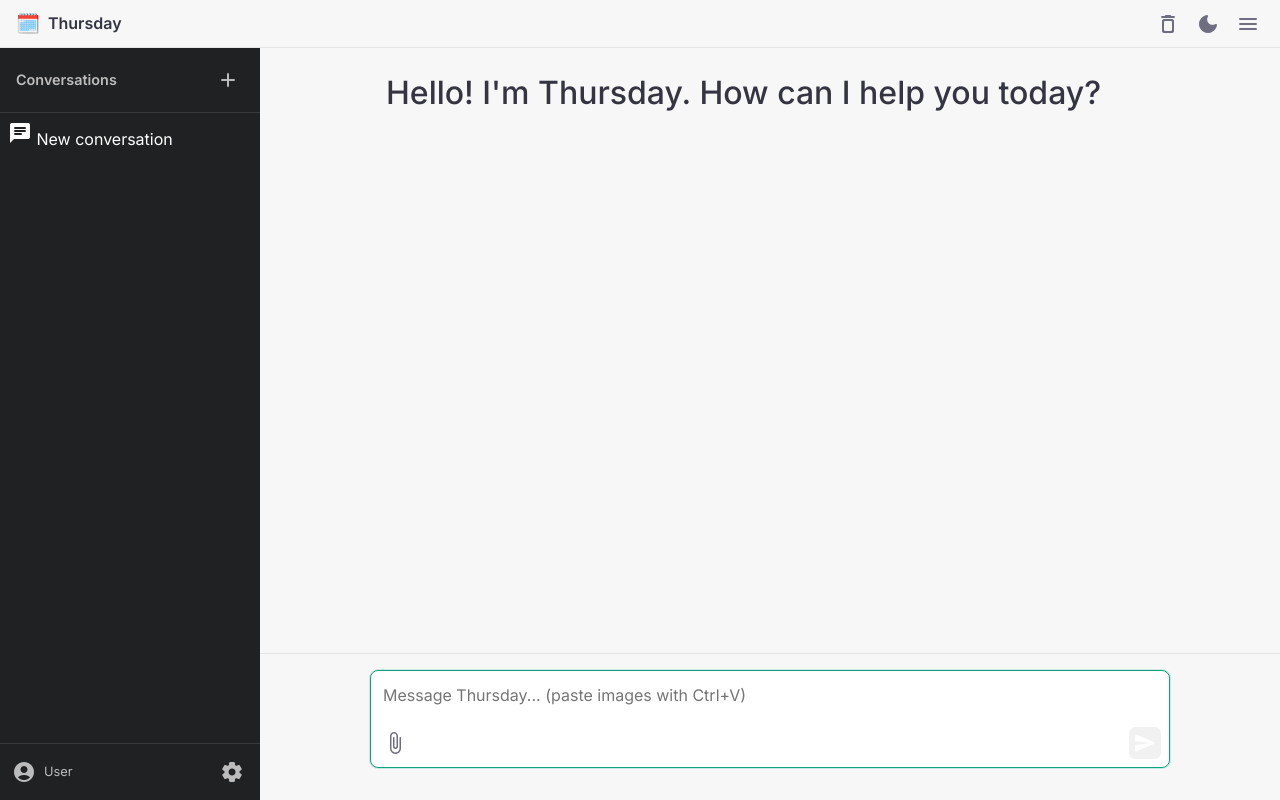
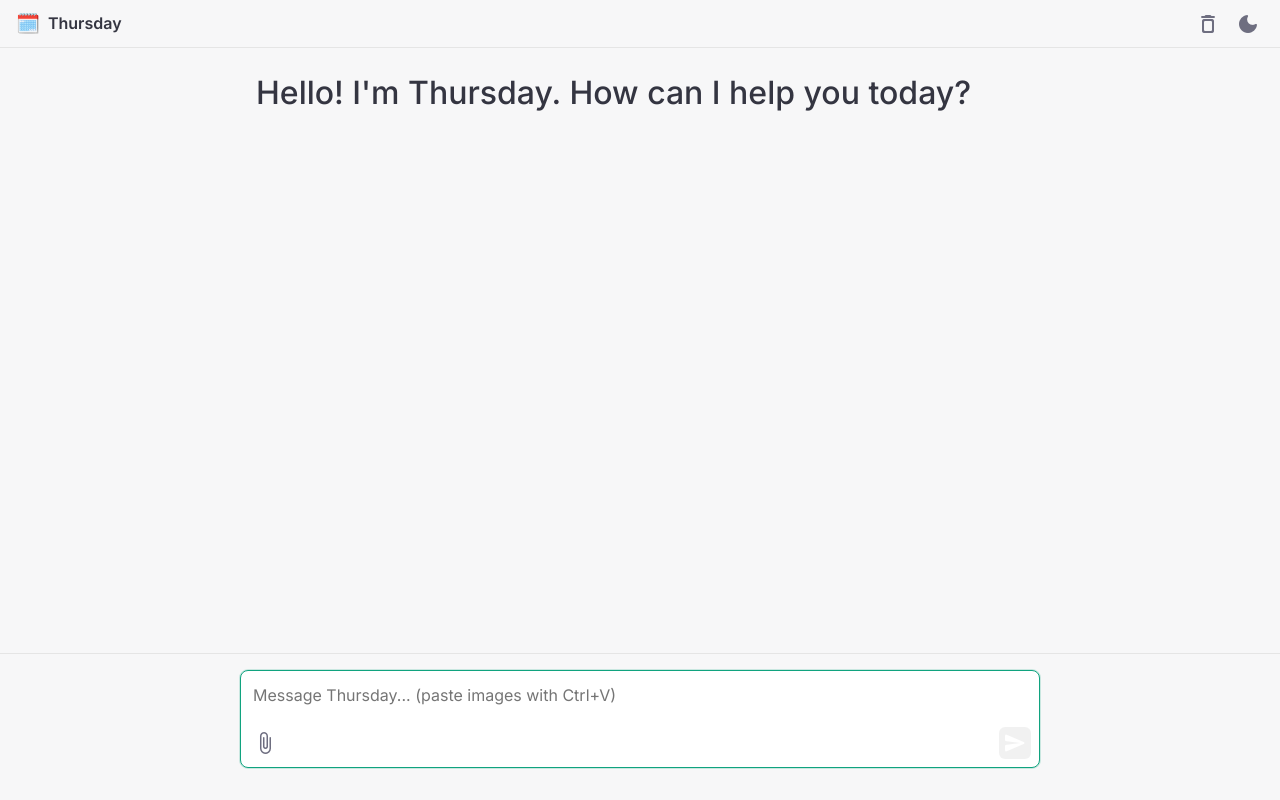
Before and after one commit to DragonL57/Thursday, a Flask app: page / in a window 1280 px wide. Run offline with Flask 3, Linux system fonts and the light colour scheme; some libraries are stand-ins or nearby versions.

Commit message:
Remove sidebar component and related styles; update settings modal functionality for improved robustness

```diff
--- a/static/css/layout.css
+++ b/static/css/layout.css
@@ -47,59 +47,15 @@
     overflow: hidden;
 }
 
-/* Sidebar */
-.sidebar {
-    width: var(--sidebar-width);
-    background-color: var(--sidebar-bg);
+/* Sidebar styles removed */
+
+/* Content area should take full width now */
+.content-area {
+    flex: 1;
     display: flex;
     flex-direction: column;
-    transition: transform 0.3s ease;
-    z-index: 5;
-    color: #ffffff;
-}
-
-.sidebar-header {
-    padding: 1rem;
-    border-bottom: 1px solid rgba(255, 255, 255, 0.1);
-    display: flex;
-    justify-content: space-between;
-    align-items: center;
-}
-
-.sidebar-header h3 {
-    font-size: 0.9rem;
-    font-weight: 600;
-    color: rgba(255, 255, 255, 0.7);
-}
-
-.conversation-list {
-    flex: 1;
-    overflow-y: auto;
-    padding: 0.5rem;
-}
-
-.sidebar-footer {
-    padding: 0.75rem;
-    border-top: 1px solid rgba(255, 255, 255, 0.1);
-    display: flex;
-    justify-content: space-between;
-    align-items: center;
-}
-
-.user-info {
-    display: flex;
-    align-items: center;
-    gap: 0.5rem;
-    color: rgba(255, 255, 255, 0.7);
-}
-
-.user-avatar {
-    color: rgba(255, 255, 255, 0.7);
-}
-
-.user-name {
-    font-size: 0.8rem;
-    color: rgba(255, 255, 255, 0.7);
+    overflow: hidden;
+    background-color: var(--content-bg);
 }
 
 /* Chat container */
@@ -109,7 +65,8 @@
     flex-direction: column;
     position: relative;
     background-color: var(--bg-color);
-    width: 100%; /* Ensure full width */
+    max-width: 100%;
+    width: 100%;
 }
 
 .messages {
--- a/static/css/utilities.css
+++ b/static/css/utilities.css
@@ -3,20 +3,9 @@
     display: none !important;
 }
 
-/* Responsive design */
+/* Responsive design - updated without sidebar references */
 @media (max-width: 992px) {
-    .sidebar {
-        position: absolute;
-        top: 0;
-        left: 0;
-        height: 100%;
-        transform: translateX(-100%);
-        z-index: 20;
-    }
-
-    .sidebar.open {
-        transform: translateX(0);
-    }
+    /* Sidebar-related styles removed */
 
     .mobile-only {
         display: flex;
--- a/static/js/app.js
+++ b/static/js/app.js
@@ -3,7 +3,6 @@ import { adjustTextareaHeight } from './utils/dom.js';
 import { resetConversation } from './utils/api.js';
 import { MessagingComponent } from './components/messaging.js';
 import { ThemeManager } from './components/theme.js';
-import { SidebarManager } from './components/sidebar.js';
 import { SettingsManager } from './components/settings.js';
 
 // Initialize the app when DOM is fully loaded
@@ -19,9 +18,9 @@ document.addEventListener('DOMContentLoaded', () => {
         messageForm: document.getElementById('messageForm'),
         loadingIndicator: document.getElementById('loadingIndicator'),
         toggleThemeButton: document.getElementById('toggleTheme'),
-        toggleSidebarButton: document.getElementById('toggleSidebar'),
         clearChatButton: document.getElementById('clearChat'),
-        settingsButton: document.getElementById('settingsButton'),
+        // settingsButton was causing errors - it doesn't exist in the HTML
+        settingsButton: null,
         settingsModal: document.getElementById('settingsModal'),
         closeModalButtons: document.querySelectorAll('.close-modal'),
         saveSettingsButton: document.getElementById('saveSettings'),
@@ -30,22 +29,72 @@ document.addEventListener('DOMContentLoaded', () => {
         maxTokensInput: document.getElementById('maxTokensInput'),
         modelSelect: document.getElementById('modelSelect'),
         saveChatHistory: document.getElementById('saveChatHistory'),
-        sidebar: document.querySelector('.sidebar'),
         suggestionChips: document.querySelectorAll('.chip'),
         attachButton: document.getElementById('attachButton')
     };
 
     // Ensure loading indicator is hidden on page load
+    if (elements.loadingIndicator) {
         elements.loadingIndicator.classList.add('hidden');
+    }
+
+    // Make sure all required DOM elements are present
+    const requiredElements = [
+        'userInput', 'sendButton', 'messagesContainer', 'messageForm', 'loadingIndicator'
+    ];
+
+    let missingElements = false;
+    requiredElements.forEach(elementName => {
+        if (!elements[elementName]) {
+            console.error(`Required DOM element '${elementName}' not found`);
+            missingElements = true;
+        }
+    });
+
+    if (missingElements) {
+        console.error('Some required DOM elements are missing. Chat functionality may not work properly.');
+    }
 
     // Initialize components
+    try {
+        // Only initialize components if we have the necessary elements
+        if (!missingElements) {
             const messagingComponent = new MessagingComponent(elements);
+            window.messagingComponent = messagingComponent; // Expose globally
+
+            if (elements.toggleThemeButton) {
                 const themeManager = new ThemeManager(elements.toggleThemeButton);
-    const sidebarManager = new SidebarManager(elements.toggleSidebarButton, elements.sidebar);
+            }
+
+            // Only initialize SettingsManager if both settingsModal and messagingComponent exist
+            if (elements.settingsModal && messagingComponent) {
                 const settingsManager = new SettingsManager(elements, messagingComponent);
+            }
 
-    // Expose messaging component globally so attachButton can access it
-    window.messagingComponent = messagingComponent;
+            // Add a direct event listener for form submission
+            if (elements.messageForm) {
+                elements.messageForm.addEventListener('submit', (e) => {
+                    e.preventDefault();
+                    console.log('Form submission detected');
+
+                    const message = elements.userInput.value.trim();
+                    if (message && !messagingComponent.isProcessing) {
+                        messagingComponent.sendMessage(message).catch(err => {
+                            console.error('Error sending message:', err);
+                        });
+                    }
+                });
+
+                console.log('Direct form submission listener added');
+            }
+
+            // Enable the send button explicitly when there's text
+            if (elements.userInput && elements.sendButton) {
+                elements.userInput.addEventListener('input', () => {
+                    elements.sendButton.disabled = elements.userInput.value.trim() === '';
+                });
+                console.log('Input listener for enabling button added');
+            }
 
             // After a new message is added to the DOM, render any LaTeX in it and highlight code
             const originalAddMessage = MessagingComponent.prototype.addMessage;
@@ -109,8 +158,29 @@ document.addEventListener('DOMContentLoaded', () => {
                     });
                 }
             };
+        }
+
+    } catch (error) {
+        console.error('Error initializing components:', error);
+        // Add an error message to the UI
+        if (elements.messagesContainer) {
+            const errorDiv = document.createElement('div');
+            errorDiv.className = 'message-group system-message';
+            errorDiv.innerHTML = `
+                <div class="message-content">
+                    <div class="message-content-container">
+                        <div class="message-bubble">
+                            <p>Sorry, there was an error initializing the chat interface: ${error.message}</p>
+                        </div>
+                    </div>
+                </div>
+            `;
+            elements.messagesContainer.appendChild(errorDiv);
+        }
+    }
 
     // Set up input handling events
+    if (elements.userInput && elements.sendButton) {
         elements.userInput.addEventListener('input', () => {
             adjustTextareaHeight(elements.userInput, elements.sendButton);
         });
@@ -123,11 +193,13 @@ document.addEventListener('DOMContentLoaded', () => {
                 }
             }
         });
+    }
 
     // Set up clear chat button
+    if (elements.clearChatButton && window.messagingComponent) {
         elements.clearChatButton.addEventListener('click', () => {
             if (confirm('Are you sure you want to clear the conversation?')) {
-            messagingComponent.clearMessages(true);
+                window.messagingComponent.clearMessages(true);
 
                 // Send a reset request to the server
                 resetConversation().catch(err => {
@@ -135,8 +207,10 @@ document.addEventListener('DOMContentLoaded', () => {
                 });
             }
         });
+    }
 
     // Set up suggestion chips
+    if (elements.suggestionChips && elements.userInput && elements.sendButton) {
         elements.suggestionChips.forEach(chip => {
             chip.addEventListener('click', () => {
                 elements.userInput.value = chip.textContent;
@@ -144,8 +218,10 @@ document.addEventListener('DOMContentLoaded', () => {
                 elements.sendButton.disabled = false;
             });
         });
+    }
 
     // Add file upload support
+    if (elements.attachButton) {
         elements.attachButton.addEventListener('click', () => {
             // Create a hidden file input element
             const fileInput = document.createElement('input');
@@ -159,32 +235,30 @@ document.addEventListener('DOMContentLoaded', () => {
 
             // Handle selected file
             fileInput.addEventListener('change', () => {
-            if (fileInput.files && fileInput.files[0]) {
-                // Get the messaging component
-                const messagingComponent = window.messagingComponent;
-
-                if (messagingComponent) {
-                    messagingComponent.processImageFile(fileInput.files[0]);
-                }
+                if (fileInput.files && fileInput.files[0] && window.messagingComponent) {
+                    window.messagingComponent.processImageFile(fileInput.files[0]);
                 }
 
                 // Remove the file input element
                 document.body.removeChild(fileInput);
             });
         });
+    }
 
     // Remove the input event listener that hides welcome message while typing
     // Keep only the form submission event to hide welcome message
     const welcomeMessage = document.getElementById('welcomeMessage');
 
     // Hide welcome message only on form submission, not while typing
+    if (elements.messageForm && welcomeMessage) {
         elements.messageForm.addEventListener('submit', (e) => {
-        if (welcomeMessage) {
             welcomeMessage.classList.add('hidden');
+        }, { once: true });
     }
-    }, { once: true });
 
     // Initialize UI
+    if (elements.userInput && elements.sendButton) {
         elements.userInput.focus();
         adjustTextareaHeight(elements.userInput, elements.sendButton);
+    }
 });
--- a/static/js/components/messaging.js
+++ b/static/js/components/messaging.js
@@ -3,35 +3,58 @@ import { adjustTextareaHeight, scrollToBottom } from '../utils/dom.js';
 
 export class MessagingComponent {
     constructor(elements) {
+        // Store elements
         this.userInput = elements.userInput;
         this.sendButton = elements.sendButton;
         this.messagesContainer = elements.messagesContainer;
         this.messageForm = elements.messageForm;
         this.loadingIndicator = elements.loadingIndicator;
+        this.imagePreviewContainer = document.getElementById('imagePreviewContainer');
+
+        // State variables
         this.isProcessing = false;
-        this.currentAssistantMessage = null; // Track the current assistant message being generated
+        this.abortController = null;
+        this.currentImageData = null;
 
-        // Track image attachments
-        this.currentImageData = null;
-        this.imagePreviewContainer = elements.imagePreviewContainer || document.getElementById('imagePreviewContainer');
+        // Initialize events
+        this.initEvents();
 
-        this.initEvents();
+        console.log('MessagingComponent initialized');
     }
 
     initEvents() {
-        // Form submission handler
+        if (!this.messageForm) {
+            console.error('Message form not found - cannot initialize events');
+            return;
+        }
+
+        console.log('Setting up form submission handler');
+
+        // Form submission handler with error handling
         this.messageForm.addEventListener('submit', async (e) => {
             e.preventDefault();
+            console.log('Form submitted');
 
+            try {
                 // If we're already processing, this means we want to stop generation
                 if (this.isProcessing) {
+                    console.log('Stopping generation');
                     this.stopGeneration();
                     return;
                 }
 
                 const message = this.userInput.value.trim();
+                console.log(`Message: "${message}", Image data present: ${!!this.currentImageData}`);
+
                 if ((message || this.currentImageData) && !this.isProcessing) {
                     await this.sendMessage(message);
+                } else {
+                    console.log('No message or image to send, or already processing');
+                }
+            } catch (error) {
+                console.error('Error in form submission handler:', error);
+                this.isProcessing = false;
+                this.setGeneratingState(false);
             }
         });
 
--- a/static/js/components/settings.js
+++ b/static/js/components/settings.js
@@ -18,25 +18,37 @@ export class SettingsManager {
     }
 
     init() {
-        // Open settings modal
+        // Open settings modal - only if settingsButton exists
+        if (this.settingsButton) {
             this.settingsButton.addEventListener('click', () => {
+                if (this.settingsModal) {
                     this.settingsModal.classList.add('active');
+                }
             });
+        }
 
         // Close settings modal
+        if (this.closeModalButtons) {
             this.closeModalButtons.forEach(button => {
                 button.addEventListener('click', () => {
+                    if (this.settingsModal) {
                         this.settingsModal.classList.remove('active');
+                    }
                 });
             });
+        }
 
         // Update temperature value display
+        if (this.temperatureSlider && this.temperatureValue) {
             this.temperatureSlider.addEventListener('input', () => {
                 this.temperatureValue.textContent = this.temperatureSlider.value;
             });
+        }
 
         // Save settings
+        if (this.saveSettingsButton) {
             this.saveSettingsButton.addEventListener('click', () => this.saveSettings());
+        }
     }
 
     async fetchCurrentSettings() {
--- a/static/js/components/sidebar.js
+++ b/static/js/components/sidebar.js
@@ -1,17 +1,6 @@
+// Sidebar component has been removed
 export class SidebarManager {
-    constructor(toggleButton, sidebar) {
-        this.toggleButton = toggleButton;
-        this.sidebar = sidebar;
-
-        this.init();
-    }
-
-    init() {
-        // Add event listener for sidebar toggle
-        this.toggleButton.addEventListener('click', () => this.toggleSidebar());
-    }
-
-    toggleSidebar() {
-        this.sidebar.classList.toggle('open');
+    constructor() {
+        // Empty constructor - sidebar functionality removed
     }
 }
--- a/templates/index.html
+++ b/templates/index.html
@@ -29,38 +29,10 @@
                 <button id="toggleTheme" class="icon-button" title="Toggle dark mode">
                     <span class="material-icons-round">dark_mode</span>
                 </button>
-                <button id="toggleSidebar" class="icon-button mobile-only" title="Toggle menu">
-                    <span class="material-icons-round">menu</span>
-                </button>
             </div>
         </header>
 
         <div class="app-body">
-            <aside class="sidebar">
-                <div class="sidebar-header">
-                    <h3>Conversations</h3>
-                    <button id="newChat" class="icon-button">
-                        <span class="material-icons-round">add</span>
-                    </button>
-                </div>
-                <div class="conversation-list" id="conversationList">
-                    <!-- Conversations will be populated here -->
-                    <div class="conversation active">
-                        <span class="material-icons-round">chat</span>
-                        <span class="conversation-title">New conversation</span>
-                    </div>
-                </div>
-                <div class="sidebar-footer">
-                    <div class="user-info">
-                        <span class="material-icons-round user-avatar">account_circle</span>
-                        <span class="user-name">User</span>
-                    </div>
-                    <button id="settingsButton" class="icon-button" title="Settings">
-                        <span class="material-icons-round">settings</span>
-                    </button>
-                </div>
-            </aside>
-
             <main class="chat-container">
                 <div class="messages" id="messages">
                     <div class="message-group assistant-message welcome-message" id="welcomeMessage">
@@ -76,7 +48,7 @@
                 </div>
 
                 <div class="input-container">
-                    <form id="messageForm">
+                    <form id="messageForm" onsubmit="console.log('Form submitted via onsubmit attribute'); return false;">
                         <div class="input-wrapper">
                             <textarea
                                 id="userInput"
@@ -89,7 +61,7 @@
                                 <button type="button" id="attachButton" class="icon-button" title="Attach a file">
                                     <span class="material-icons-round">attach_file</span>
                                 </button>
-                                <button type="submit" id="sendButton" class="send-button" disabled>
+                                <button type="submit" id="sendButton" class="send-button">
                                     <span class="material-icons-round">send</span>
                                 </button>
                             </div>
```
Also changed, not shown: config.py (+7 -55 lines). Lines whose indentation alone changed are shown as unchanged.
